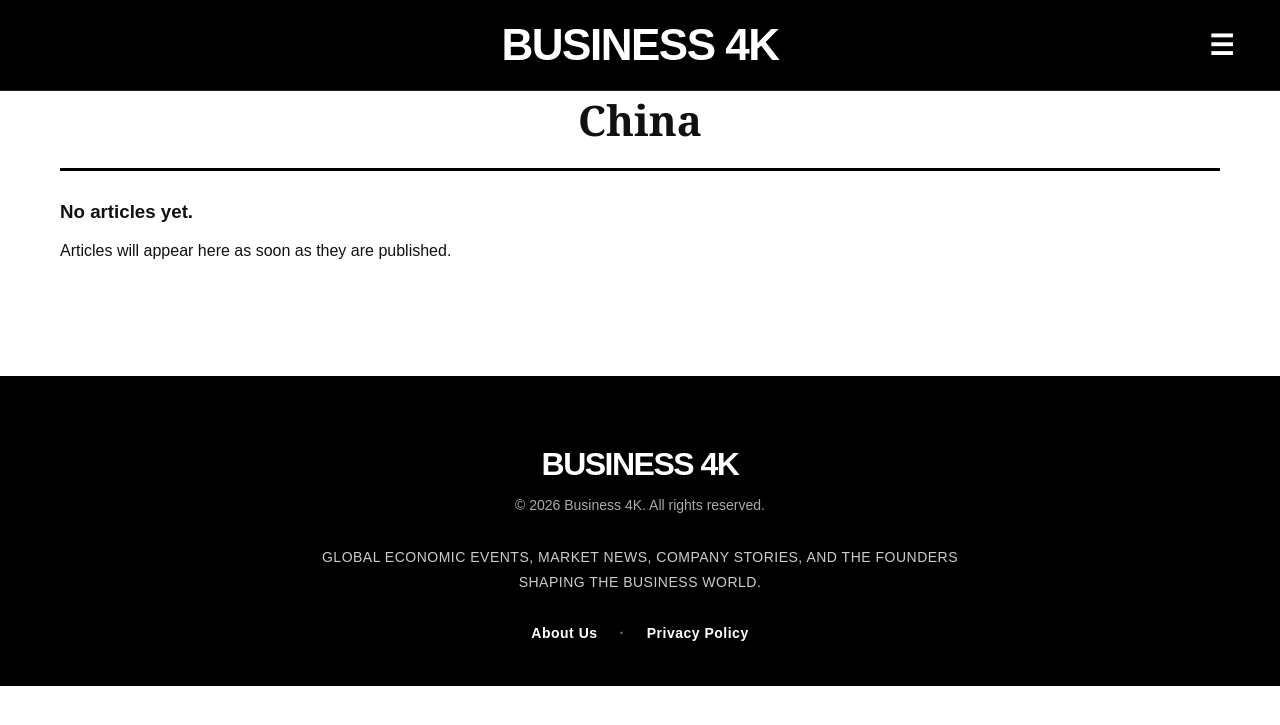
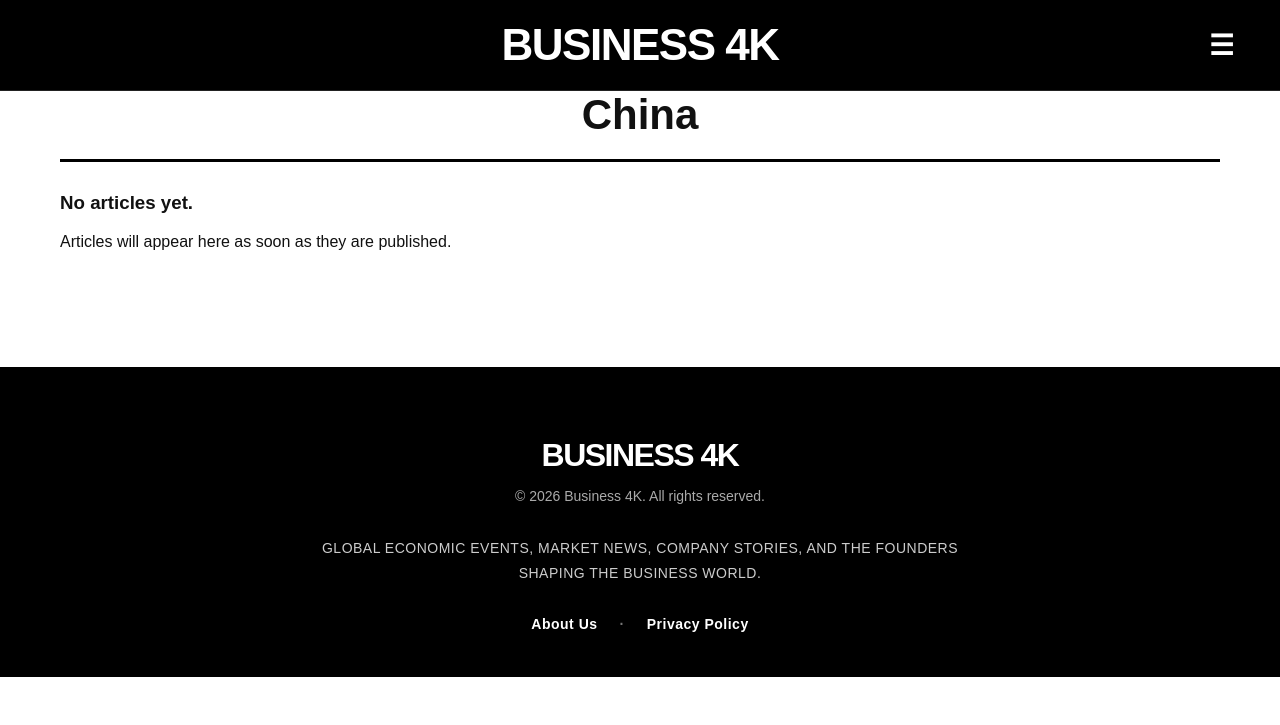
Before and after one commit to business4k/business4k, a Jekyll site: the page built from categories/china.md, in a window 1280 px wide. Shown: the top 725 px of the page. Built offline with Jekyll 4.4.1, drawn with Linux system fonts in a browser that asks for light colours.

Commit message:
Remove font-family from category page title
Removed Georgia font-family from category page title.

```diff
--- a/assets/style.css
+++ b/assets/style.css
@@ -660,7 +660,6 @@ main {
 .category-page-title {
   font-size: 42px;
   font-weight: 900;
-  font-family: Georgia, "Times New Roman", serif;
   margin: 0 0 20px;
   text-align: center;
   text-transform: capitalize;
```
